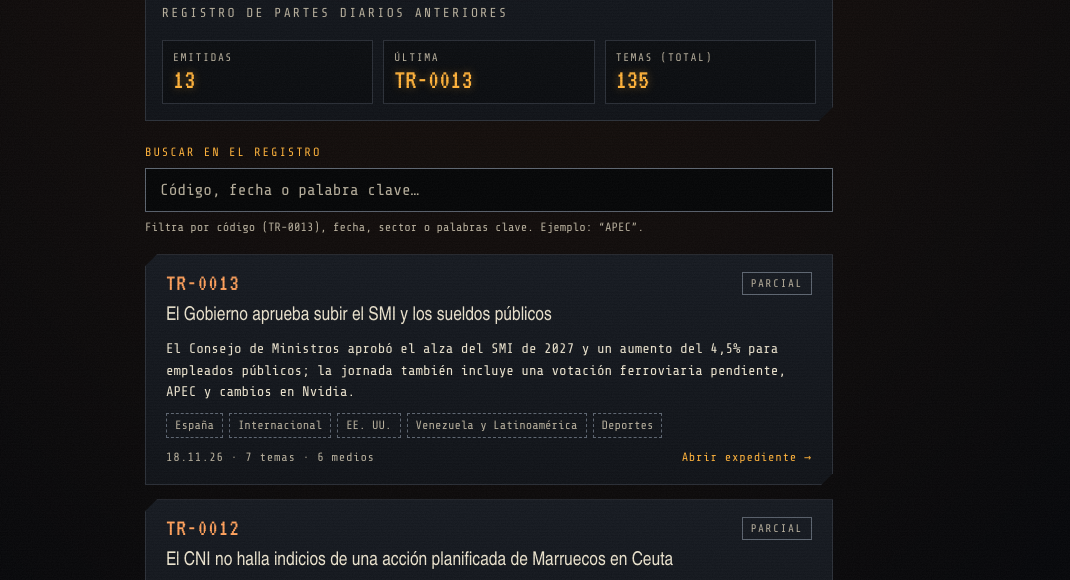
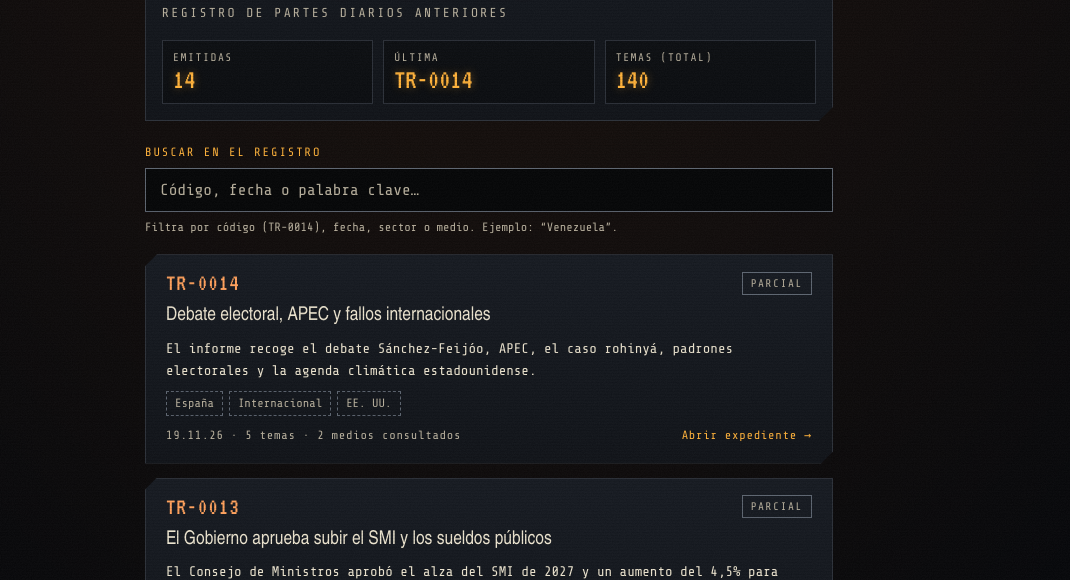
Before and after one commit to joseapenaa/transmision-rebelde, a plain HTML site: page docs/index.html in a window 1280 px wide. Shown: the part 187-767 px from the top of the page, without its empty margins (151-1221 px from the left). Drawn offline with nearby package versions, Linux system fonts and the light colour scheme; a web font is replaced by a local one.

Commit message:
Actualiza docs/index.html desde Transmisión Rebelde

```diff
--- a/docs/index.html
+++ b/docs/index.html
@@ -375,15 +375,15 @@ a:focus-visible { outline: 2px solid var(--orange); outline-offset: 2px; }
     <dl class="resumen-archivo">
       <div class="lectura">
         <dt>Emitidas</dt>
-        <dd>13</dd>
+        <dd>14</dd>
       </div>
       <div class="lectura">
         <dt>Última</dt>
-        <dd>TR-0013</dd>
+        <dd>TR-0014</dd>
       </div>
       <div class="lectura">
         <dt>Temas (total)</dt>
-        <dd>135</dd>
+        <dd>140</dd>
       </div>
     </dl>
   </header>
@@ -392,11 +392,14 @@ a:focus-visible { outline: 2px solid var(--orange); outline-offset: 2px; }
   <section class="busqueda" aria-labelledby="etiq-busqueda">
     <label id="etiq-busqueda" for="filtro">Buscar en el registro</label>
     <input class="campo" id="filtro" type="search" placeholder="Código, fecha o palabra clave…" autocomplete="off">
-    <p class="ayuda">Filtra por código (TR-0013), fecha, sector o palabras clave. Ejemplo: “APEC”.</p>
+    <p class="ayuda">Filtra por código (TR-0014), fecha, sector o medio. Ejemplo: “Venezuela”.</p>
   </section>
 
   <!-- ===================== LISTA ===================== -->
   <ol class="lista" id="lista" aria-label="Transmisiones anteriores">
+<!-- INICIO FILA TRANSMISIÓN -->
+<li class="fila" data-texto="tr-0014 19.11.26 españa internacional ee. uu. debate electoral sánchez feijóo apec shenzhen rohinyá myanmar padrones votantes mississippi cop28 clima california washington"><a class="fila-cuerpo" href="2026-11-19.html"><div class="fila-cabecera"><span class="codigo-tr">TR-0014</span><span class="estado estado--parcial">PARCIAL</span></div><h2>Debate electoral, APEC y fallos internacionales</h2><p>El informe recoge el debate Sánchez-Feijóo, APEC, el caso rohinyá, padrones electorales y la agenda climática estadounidense.</p><ul class="etiquetas" aria-label="Sectores"><li>España</li><li>Internacional</li><li>EE. UU.</li></ul><div class="fila-pie"><span>19.11.26 · 5 temas · 2 medios consultados</span><span class="ir">Abrir expediente →</span></div></a></li>
+<!-- FIN FILA TRANSMISIÓN -->
 <!-- INICIO FILA TRANSMISIÓN -->
 <li class="fila" data-texto="tr-0013 18.11.26 españa internacional ee. uu. venezuela y latinoamérica deportes smi salario mínimo 1286 euros salarios públicos decreto ferroviario votación apec xi putin trump openai demanda california agentes ia nvidia jensen huang junta camila acosta cuba citación noruega dinamarca nations league"><a class="fila-cuerpo" href="2026-11-18.html"><div class="fila-cabecera"><span class="codigo-tr">TR-0013</span><span class="estado estado--parcial">PARCIAL</span></div><h2>El Gobierno aprueba subir el SMI y los sueldos públicos</h2><p>El Consejo de Ministros aprobó el alza del SMI de 2027 y un aumento del 4,5% para empleados públicos; la jornada también incluye una votación ferroviaria pendiente, APEC y cambios en Nvidia.</p><ul class="etiquetas" aria-label="Sectores"><li>España</li><li>Internacional</li><li>EE. UU.</li><li>Venezuela y Latinoamérica</li><li>Deportes</li></ul><div class="fila-pie"><span>18.11.26 · 7 temas · 6 medios</span><span class="ir">Abrir expediente →</span></div></a></li>
 <!-- FIN FILA TRANSMISIÓN -->
@@ -604,18 +607,13 @@ a:focus-visible { outline: 2px solid var(--orange); outline-offset: 2px; }
       </a>
     </li>
     <!-- FIN FILA TRANSMISIÓN -->
-  </ol>
+</ol>
 
   <p class="vacio" id="sin-resultados" hidden>Ninguna transmisión coincide con la búsqueda.</p>
 
-  <!-- ===================== PAGINACIÓN ===================== -->
-  <nav class="paginacion" aria-label="Paginación del archivo">
-<p class="pie-datos">Mostrando <strong>13</strong> de <strong>13</strong> transmisiones</p>
-</nav>
-
   <!-- Para volver al parte de hoy -->
   <p class="pie-datos" style="margin-top:24px;">
-    <a href="2026-11-18.html">← Volver a la transmisión de hoy</a>
+    <a href="2026-11-19.html">← Volver a la transmisión de hoy</a>
   </p>
 
 </div>
```
